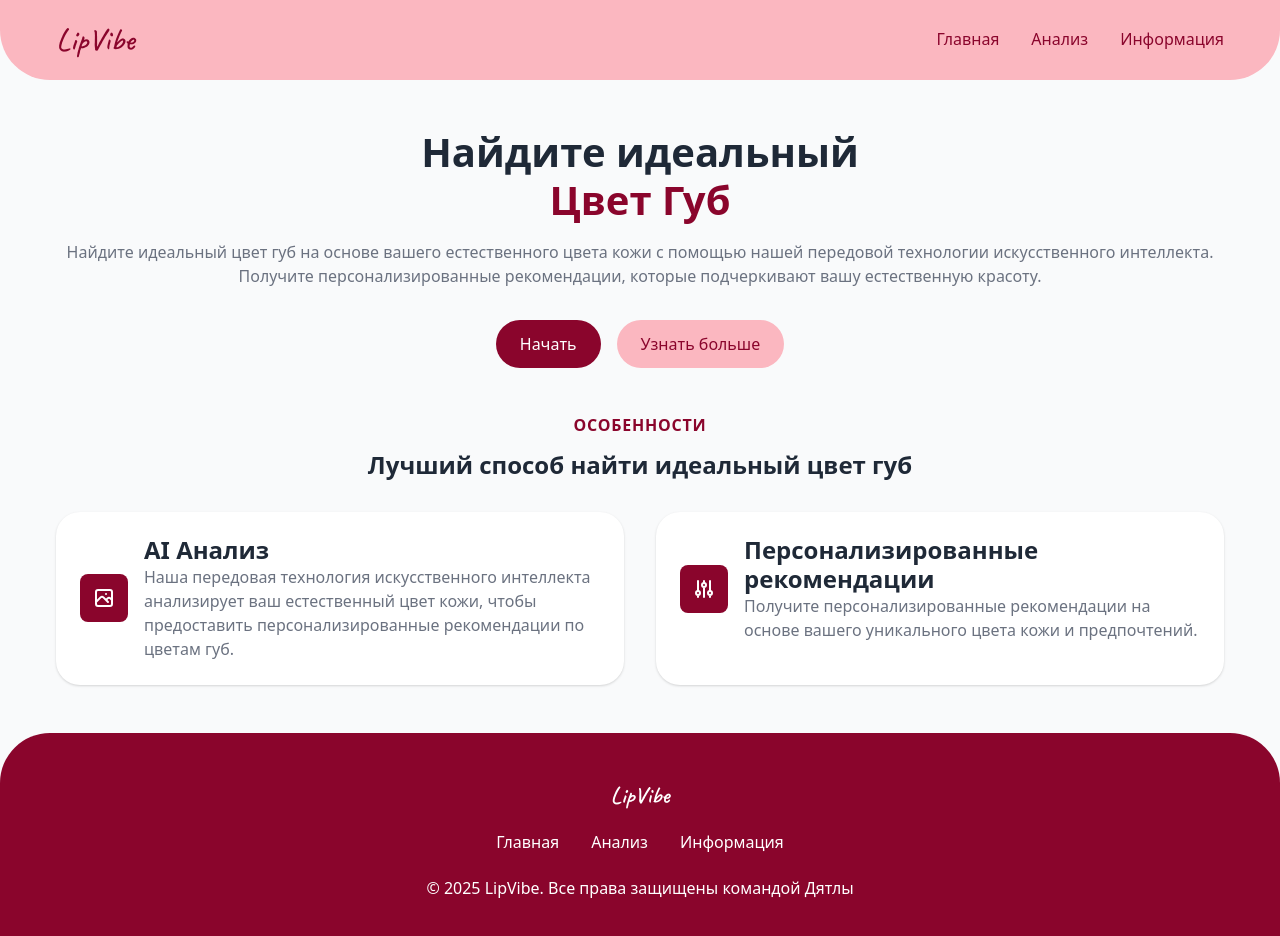
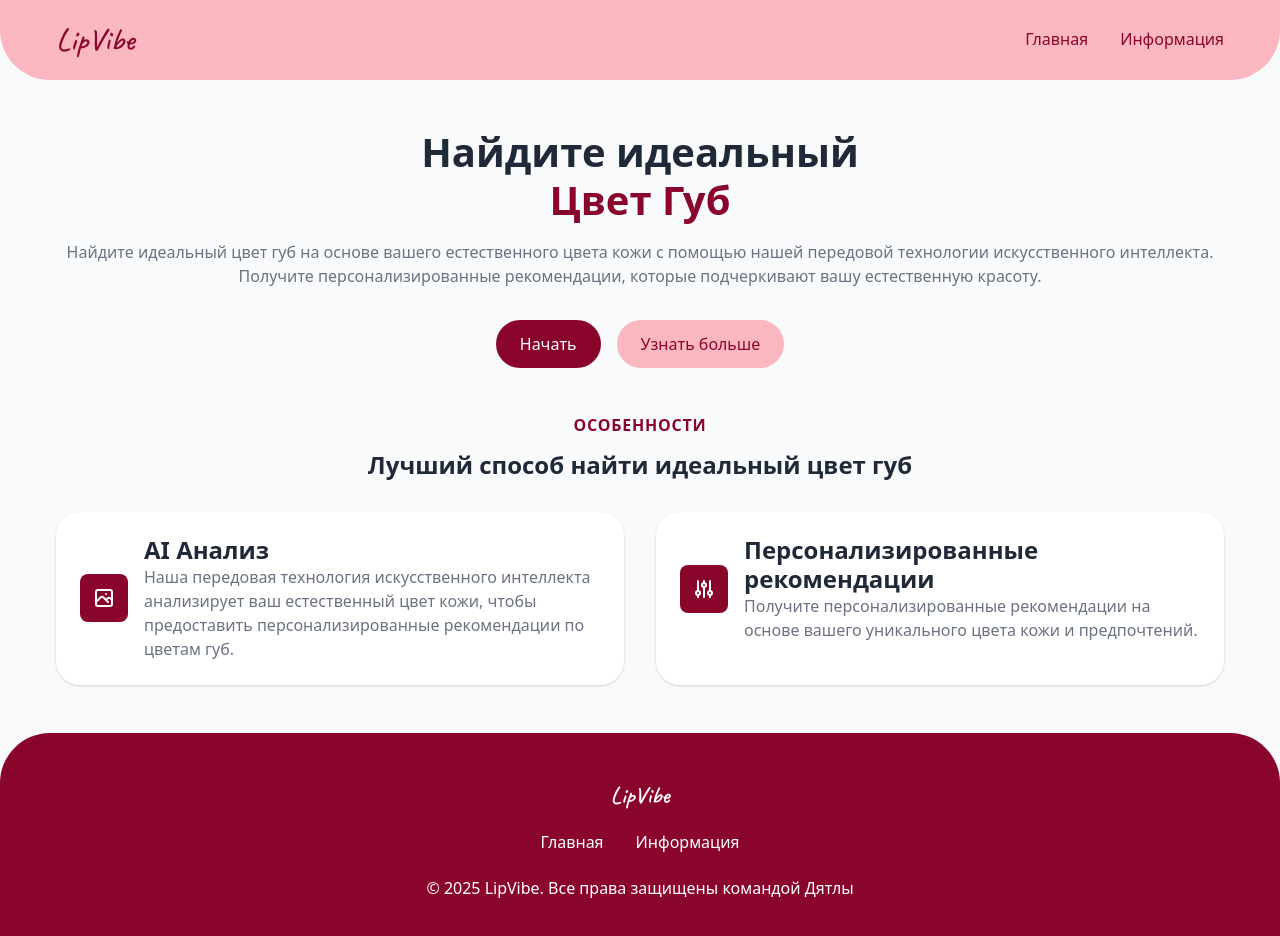
Before and after one commit to kyborq/lipvibe, an Astro site in the folder client/: page / in a window 1280 px wide. Built offline with nearby package versions, Linux system fonts and the light colour scheme; Astro itself is replaced by a stand-in of ours; a web font is replaced by a local one.

Commit message:
Refactor navigation component in LipVibe application; streamline menu structure, enhance accessibility features, and optimize performance for better user interaction.

```diff
--- a/client/src/layouts/Layout.astro
+++ b/client/src/layouts/Layout.astro
@@ -31,7 +31,6 @@ const { title } = Astro.props;
         </button>
         <div class="nav-links">
           <a href="/" class="nav-link">Главная</a>
-          <a href="/analyze" class="nav-link">Анализ</a>
           <a href="/about" class="nav-link">Информация</a>
         </div>
       </div>
@@ -39,7 +38,6 @@ const { title } = Astro.props;
     <div class="mobile-menu">
       <div class="mobile-menu-content">
         <a href="/" class="mobile-nav-link">Главная</a>
-        <a href="/analyze" class="mobile-nav-link">Анализ</a>
         <a href="/about" class="mobile-nav-link">Информация</a>
       </div>
     </div>
@@ -51,7 +49,6 @@ const { title } = Astro.props;
         <h1>LipVibe</h1>
         <div class="nav-links">
           <a href="/" class="nav-link">Главная</a>
-          <a href="/analyze" class="nav-link">Анализ</a>
           <a href="/about" class="nav-link">Информация</a>
         </div>
         <p>© 2025 LipVibe. Все права защищены командой Дятлы</p>
```
